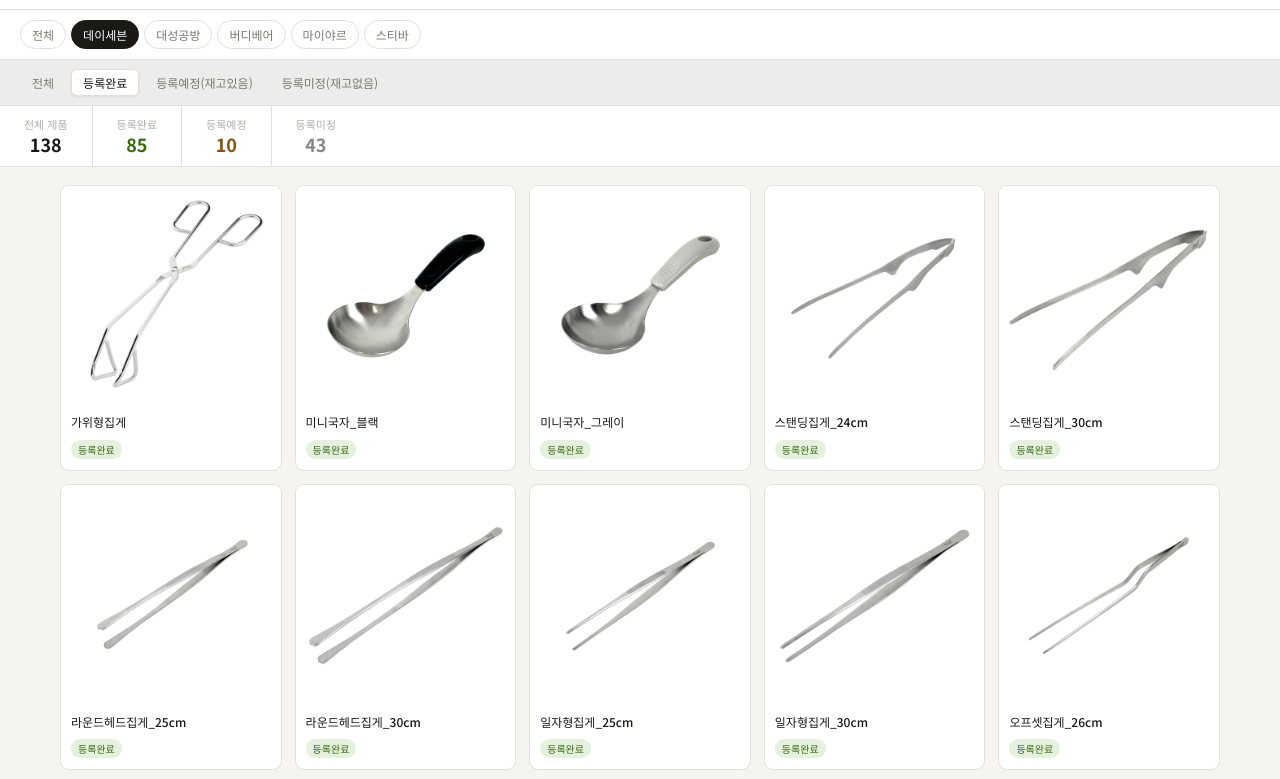
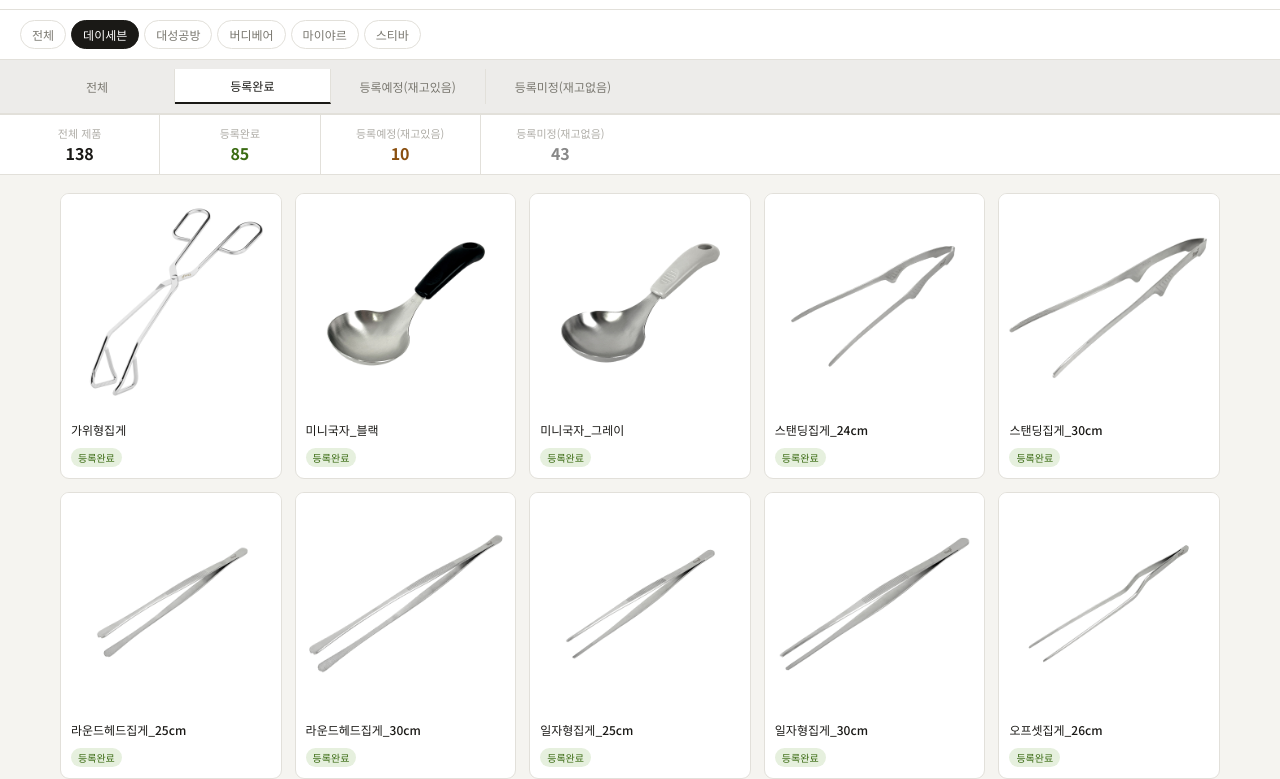
Before and after one commit to crazywave3/hendon_product_status, a plain HTML site: page index.html in a window 1280 px wide. Shown: the part 43-822 px from the top of the page. Drawn offline with Linux system fonts and the light colour scheme.

Commit message:
Add files via upload

```diff
--- a/index.html
+++ b/index.html
@@ -25,6 +25,7 @@
       background: var(--bg);
       color: var(--text-primary);
       min-height: 100vh;
+      overflow-y: scroll;
     }
 
     /* ── 헤더 ── */
@@ -72,14 +73,20 @@
     /* ── 상태 필터 행 ── */
     .filter-row-status {
       display: flex;
-      gap: 5px;
-      padding: 8px 14px;
-      overflow-x: auto;
-      scrollbar-width: none;
-      -webkit-overflow-scrolling: touch;
+      border-bottom: 1px solid var(--border);
       background: #EDECEA;
     }
-    .filter-row-status::-webkit-scrollbar { display: none; }
+
+    .filter-status-inner {
+      display: flex;
+      width: 100%;
+    }
+
+    @media (min-width: 768px) {
+      .filter-status-inner {
+        width: 50%;
+      }
+    }
 
     /* ── 브랜드 칩 ── */
     .chip-brand {
@@ -104,45 +111,52 @@
       font-family: 'Noto Sans KR', sans-serif;
       font-size: 12px;
       font-weight: 400;
-      padding: 4px 11px;
-      border-radius: 6px;
-      border: 1px solid transparent;
+      flex: 1;
+      padding: 8px 4px;
+      border: none;
+      border-right: 1px solid var(--border);
       background: transparent;
       color: var(--text-secondary);
       cursor: pointer;
       white-space: nowrap;
-      flex-shrink: 0;
+      text-align: center;
       transition: all 0.15s;
     }
-    .chip-status:hover { background: rgba(0,0,0,0.05); }
+    .chip-status:last-child { border-right: none; }
+    .chip-status:hover { background: rgba(0,0,0,0.04); }
     .chip-status.active {
       background: var(--surface);
       color: var(--text-primary);
-      border-color: var(--border);
       font-weight: 500;
-      box-shadow: 0 1px 3px rgba(0,0,0,0.08);
+      border-bottom: 2px solid var(--accent);
     }
 
     /* ── 요약 바 ── */
     .summary-bar {
       display: flex;
-      align-items: stretch;
       border-bottom: 1px solid var(--border);
       background: var(--surface);
-      overflow-x: auto;
-      scrollbar-width: none;
     }
-    .summary-bar::-webkit-scrollbar { display: none; }
+
+    .summary-inner {
+      display: flex;
+      width: 100%;
+    }
+
+    @media (min-width: 768px) {
+      .summary-inner {
+        width: 50%;
+      }
+    }
 
     .summary-item {
       display: flex;
       flex-direction: column;
       align-items: center;
       justify-content: center;
-      padding: 10px 16px;
+      flex: 1;
+      padding: 8px 4px;
       border-right: 1px solid var(--border);
-      white-space: nowrap;
-      flex-shrink: 0;
       gap: 2px;
     }
     .summary-item:last-child { border-right: none; }
@@ -150,18 +164,19 @@
     .summary-label {
       font-size: 11px;
       color: var(--text-muted);
+      white-space: nowrap;
     }
 
     .summary-count {
-      font-size: 18px;
+      font-size: 16px;
       font-weight: 700;
       color: var(--text-primary);
-      line-height: 1.2;
+      line-height: 1.3;
     }
 
-    .summary-item.done .summary-count { color: #3A6B12; }
+    .summary-item.done .summary-count  { color: #3A6B12; }
     .summary-item.ready .summary-count { color: #8A5010; }
-    .summary-item.none .summary-count { color: #888; }
+    .summary-item.none .summary-count  { color: #888; }
 
     /* ── 메인 ── */
     main {
@@ -210,11 +225,7 @@
     }
     .card:hover { transform: translateY(-2px); box-shadow: 0 6px 18px rgba(0,0,0,0.07); }
 
-    /* 필터로 숨겨진 카드 - 자리 유지하면서 투명 처리 */
-    .card.hidden {
-      visibility: hidden;
-      pointer-events: none;
-    }
+
 
     .card-image {
       width: 100%;
@@ -279,15 +290,19 @@
     <p class="site-title">핸든 제품 현황<span>Hendon</span></p>
   </div>
   <div class="filter-row-brand" id="brandGroup"></div>
-  <div class="filter-row-status" id="statusGroup">
-    <button class="chip-status" data-status="all">전체</button>
-    <button class="chip-status active" data-status="등록완료">등록완료</button>
-    <button class="chip-status" data-status="등록예정">등록예정(재고있음)</button>
-    <button class="chip-status" data-status="등록미정">등록미정(재고없음)</button>
+  <div class="filter-row-status">
+    <div class="filter-status-inner" id="statusGroup">
+      <button class="chip-status" data-status="all">전체</button>
+      <button class="chip-status active" data-status="등록완료">등록완료</button>
+      <button class="chip-status" data-status="등록예정">등록예정(재고있음)</button>
+      <button class="chip-status" data-status="등록미정">등록미정(재고없음)</button>
+    </div>
   </div>
 </header>
 
-<div class="summary-bar" id="summaryBar"></div>
+<div class="summary-bar">
+  <div class="summary-inner" id="summaryBar"></div>
+</div>
 
 <main id="main"></main>
 
@@ -543,11 +558,11 @@ function renderSummary() {
       <span class="summary-count">${s.done}</span>
     </div>
     <div class="summary-item ready">
-      <span class="summary-label">등록예정</span>
+      <span class="summary-label">등록예정(재고있음)</span>
       <span class="summary-count">${s.ready}</span>
     </div>
     <div class="summary-item none">
-      <span class="summary-label">등록미정</span>
+      <span class="summary-label">등록미정(재고없음)</span>
       <span class="summary-count">${s.none}</span>
     </div>`;
 }
@@ -565,33 +580,42 @@ function cardHTML(p) {
   const img  = p.image
     ? `<img class="card-image" src="${p.image}" alt="${p.name}" loading="lazy" />`
     : placeholder();
-  /* 상태 필터에 맞지 않는 카드는 hidden 클래스로 자리 유지하면서 숨김 */
-  const hidden = (activeStatus !== 'all' && p.status !== activeStatus) ? ' hidden' : '';
-  return `<div class="card${hidden}">${img}<div class="card-body">
+  return `<div class="card">${img}<div class="card-body">
     <p class="card-name">${p.name}</p>
     <span class="badge ${meta.cls}">${meta.label}</span>
   </div></div>`;
 }
 
-/* 카드 렌더: 브랜드별 그리드 유지, 상태 필터는 visibility로만 */
+function filtered() {
+  return PRODUCTS.filter(p =>
+    (activeBrand  === 'all' || p.brand  === activeBrand) &&
+    (activeStatus === 'all' || p.status === activeStatus)
+  );
+}
+
 function renderCards() {
   const mainEl = document.getElementById('main');
 
   if (activeBrand !== 'all') {
-    const data = PRODUCTS.filter(p => p.brand === activeBrand);
-    mainEl.innerHTML = `<div class="product-grid">${data.map(cardHTML).join('')}</div>`;
+    const data = filtered();
+    mainEl.innerHTML = data.length
+      ? `<div class="product-grid">${data.map(cardHTML).join('')}</div>`
+      : '<div class="empty">해당하는 제품이 없습니다</div>';
     return;
   }
 
   const html = brands.map(b => {
-    const data = PRODUCTS.filter(p => p.brand === b);
+    const data = PRODUCTS.filter(p =>
+      p.brand === b && (activeStatus === 'all' || p.status === activeStatus)
+    );
+    if (!data.length) return '';
     return `<div class="brand-section">
       <p class="brand-heading">${b}</p>
       <div class="product-grid">${data.map(cardHTML).join('')}</div>
     </div>`;
   }).join('');
 
-  mainEl.innerHTML = html;
+  mainEl.innerHTML = html || '<div class="empty">해당하는 제품이 없습니다</div>';
 }
 
 renderSummary();
```
